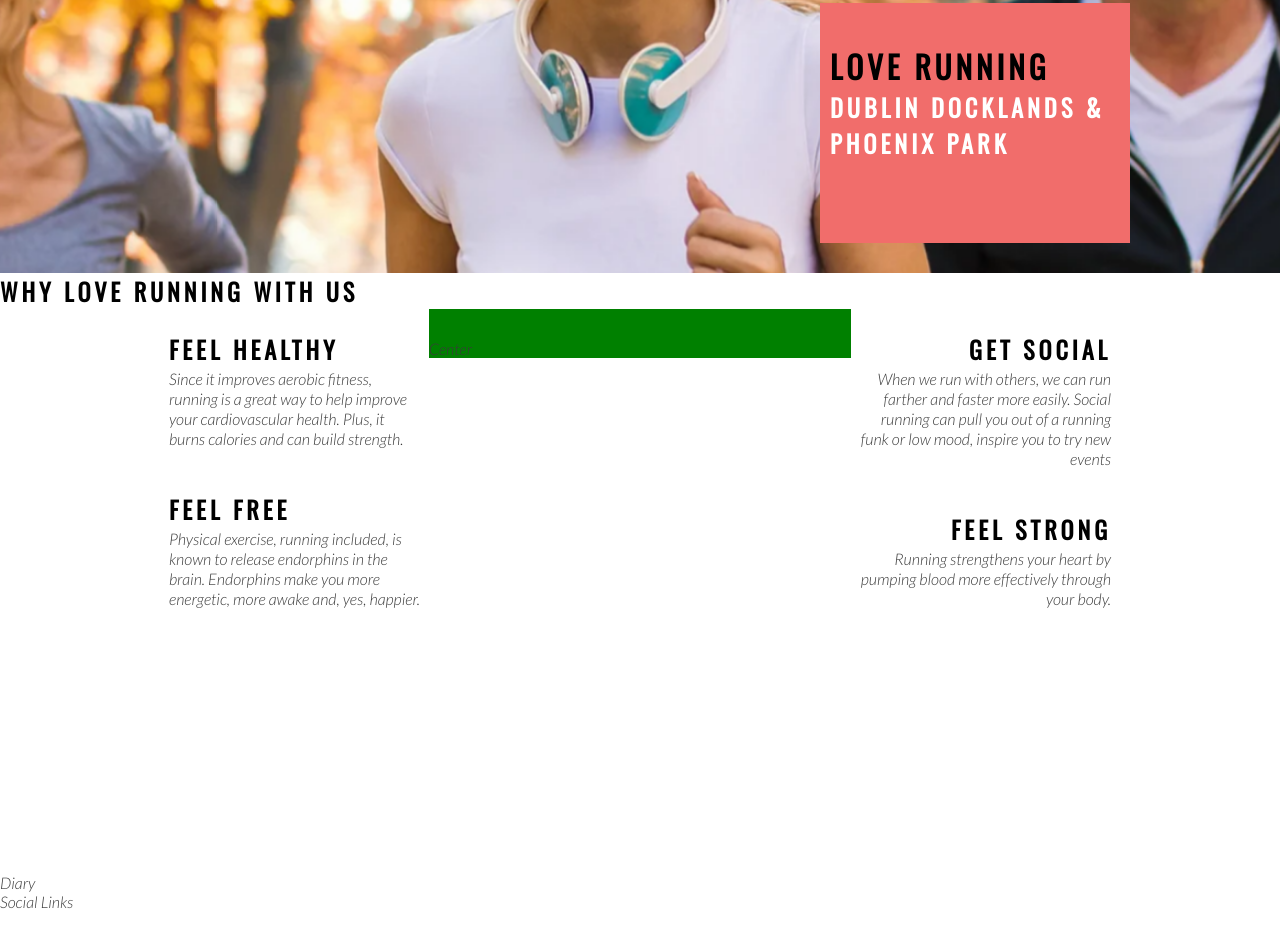
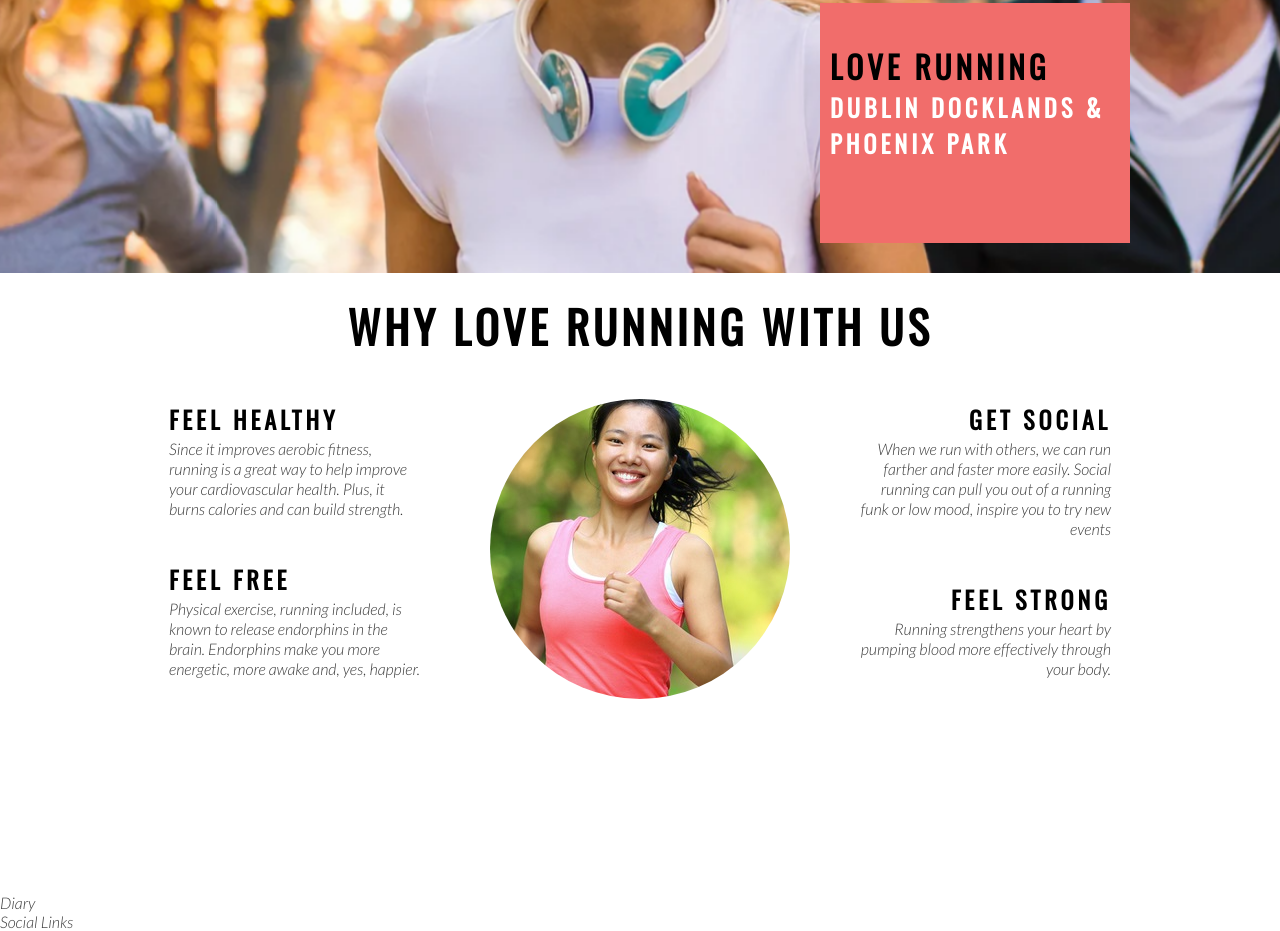
Before and after one commit to CharlesB91/love-running, a plain HTML site: page index.html in a window 1280 px wide. Shown: the part 412-1343 px from the top of the page. Drawn offline with nearby package versions, Linux system fonts and the light colour scheme.

Commit message:
added ethos circle image

```diff
--- a/assets/css/styles.css
+++ b/assets/css/styles.css
@@ -153,7 +153,6 @@ transform: scale(1.1);
     padding-top: 30px;
     width: 33%;
     margin: 0 auto;
-    background-color: green;
 }
 
 .same {
@@ -187,3 +186,28 @@ transform: scale(1.1);
 .right-about-heading p {
     text-align: right;
 }
+
+/* ////// Setting h2 text to center, margin for spacing from top and bottom and font size */
+#welcome {
+    text-align: center;
+    margin: 20px 0;
+    font-size: 280%;
+}
+
+/* ////// creating the container for the circle image and getting the width, height, border radius */
+#circle-container {
+    width: 300px;
+    height: 300px;
+    padding: 30px;
+    margin: 0 auto;
+
+}
+
+#circle-cover-bg {
+    background: url("../images/ethos-center-image.jpg") no-repeat center center;
+    height: 100%;
+    border-radius: 50%;
+    position: relative;
+    bottom: 40px;
+
+}
--- a/index.html
+++ b/index.html
@@ -36,7 +36,7 @@
       </div>
     </section>
     <section id="club-ethos">
-      <h1>Why Love Running With Us</h1>
+      <h2 id="welcome">Why Love Running With Us</h2>
       <div id="left-about">
         <div class="left-about-heading">
           <h2 class="same">Feel Healthy</h2>
@@ -74,7 +74,11 @@
           </p>
         </div>
       </div>
-      <div id="center-about">Center</div>
+      <div id="center-about">
+        <div id="circle-container">
+          <div id="circle-cover-bg"></div>
+        </div>
+      </div>
     </section>
     <section>Diary</section>
     <footer>Social Links</footer>
```
Also changed, not shown: assets/images/ethos-center-image.jpg (added).
